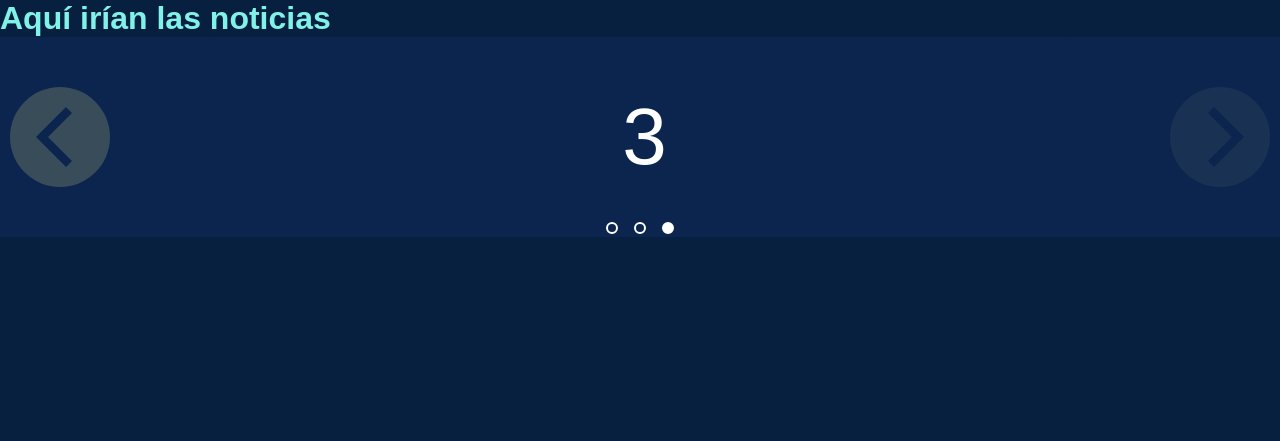
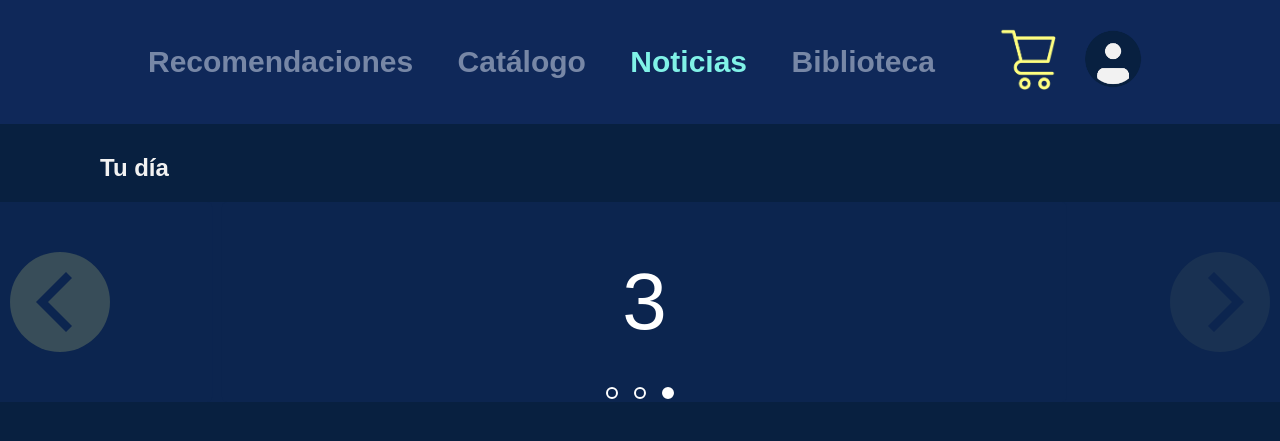
Before and after one commit to FranoCar/proyectoInterfaces, a Flask app: page /noticias in a window 1280 px wide. Shown: the top 441 px of the page. Run offline with Flask 2, Linux system fonts and the light colour scheme.

Commit message:
barra de navegación en todas partes y lleva al lugar correspondiente

```diff
--- a/proyecto/app/static/styles/noticias.css
+++ b/proyecto/app/static/styles/noticias.css
@@ -7,6 +7,7 @@ body {
 }
 
 .carousel {
+  margin-top: 20px;
   background: #0C254F;
 }
 
--- a/proyecto/app/static/styles/styles.css
+++ b/proyecto/app/static/styles/styles.css
@@ -71,6 +71,16 @@ li, a {
 
 ****************/
 
+
+.container {
+    margin-top: 30px;
+    margin-left: 100px;
+    margin-right: 100px;
+    margin-bottom: 30px;
+    width: 50%;
+    padding: 10px;
+}
+
 /* color de texto de la barra de navegación*/
 h1 {
     font-family: Arial, Helvetica, sans-serif;
@@ -83,6 +93,8 @@ h1:hover {
 /* títulos que no estén en la barra de navegación (Ofertas recomendadas, noticias, etc*/
 h2 {
     font-family: Arial, Helvetica, sans-serif;
+    margin-top: 30px;
+    margin-left: 100px;
     color: #F2F2F2;
 }
 /* subtítulo de noticia, juegos en catálogo, y página de juegos texto */
--- a/proyecto/app/templates/noticias.html
+++ b/proyecto/app/templates/noticias.html
@@ -13,7 +13,23 @@
 		<title>Pagina</title>
 	</head>
 	<body>
-		<h1>Aquí irían las noticias</h1>
+		<header class="header">
+			<nav>
+			   <ul class="nav-links">
+					<li><a href="http://127.0.0.1:5000/recomendaciones">Recomendaciones</a></li>
+					<li><a href="http://127.0.0.1:5000/catalogo">Catálogo</a></li>
+					<li><a href="#" class="is-active">Noticias</a></li>
+					<li><a href="http://127.0.0.1:5000/biblioteca">Biblioteca</a></li>
+			   </ul>
+			</nav>
+			<div class="user-cart">
+				<a href="http://127.0.0.1:5000/carrito">
+					<img src="static/img/cart.png" alt="Carrito">
+				</a>
+				<img src="static/img/user.png" alt="Usuario">
+			</div>
+		</header>
+		<h2>Tu día</h2>
 		<div class="carousel" data-flickity='{ "autoPlay": true }'>
 			<div class="carousel-cell"></div>
 			<div class="carousel-cell"></div>
```
Also changed, not shown: proyecto/app/templates/biblioteca.html (+16 -1 lines), proyecto/app/templates/catalogo.html (+16 -1 lines), proyecto/app/templates/recomendaciones.html (+4 -4 lines).
